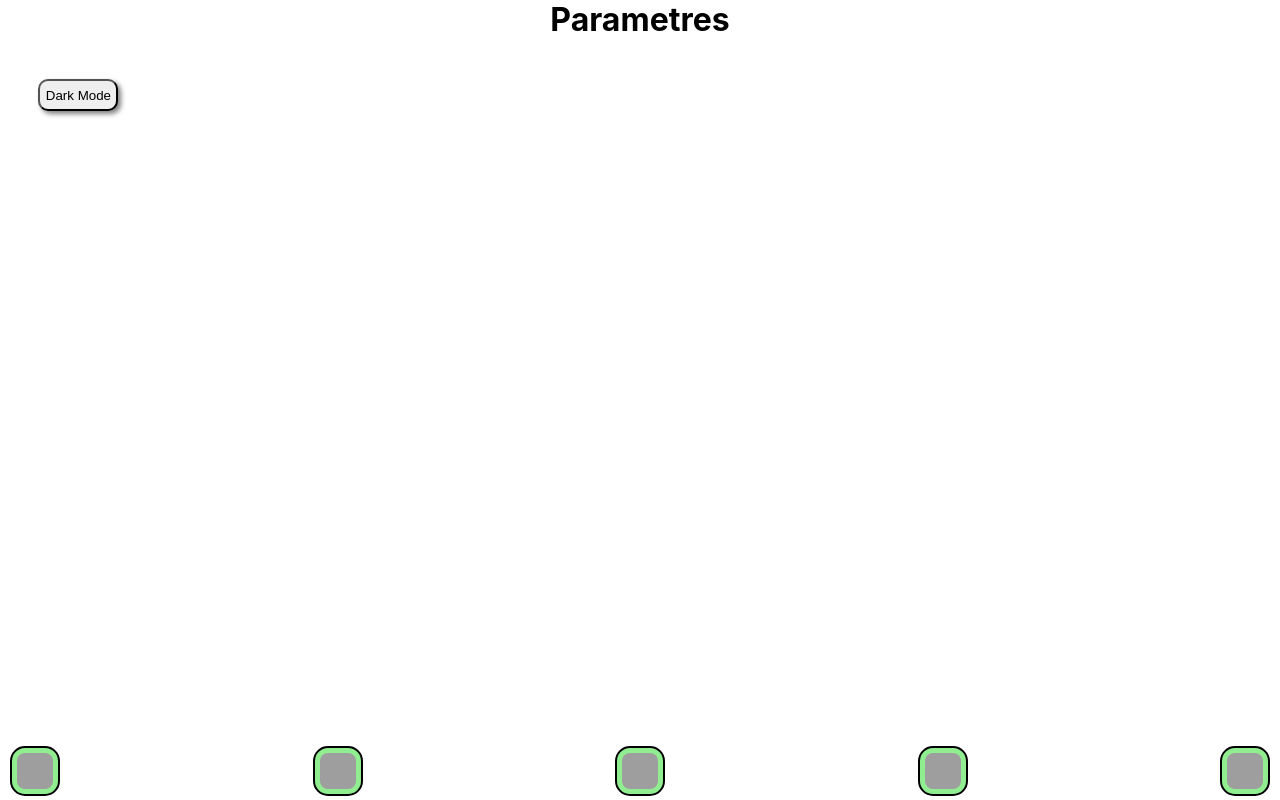
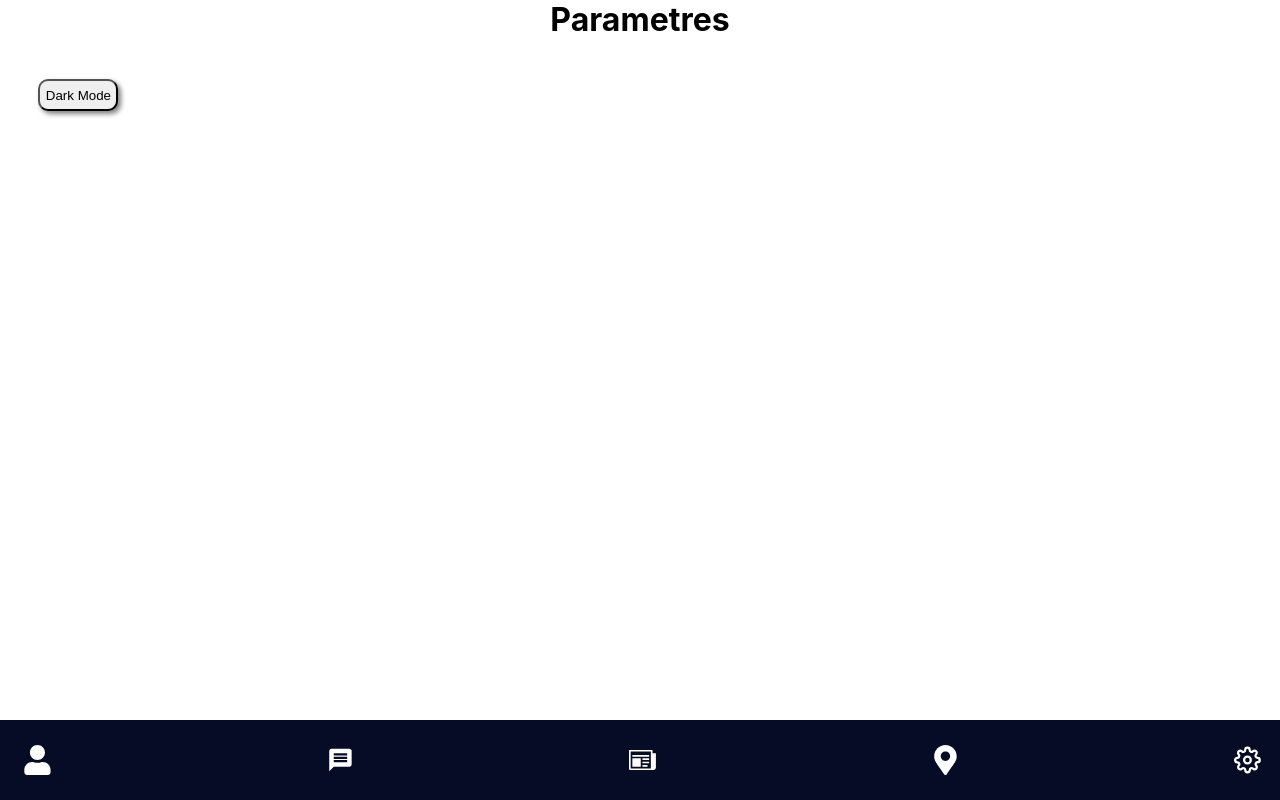
Before and after one commit to Ecotick/Ecotick_front, a React (Create React App) app: page /parametres in a window 1280 px wide. Built offline with nearby package versions, Linux system fonts and the light colour scheme; grey boxes are pictures that could not be loaded.

Commit message:
ajout sidebar

```diff
--- a/src/components/Nav.css
+++ b/src/components/Nav.css
@@ -2,15 +2,10 @@
   list-style-type: none;
   display: flex;
   justify-content: space-between;
+  align-items: center;
   position: fixed;
   width: 100vw;
   bottom: 0;
+  background-color: #060b26;
+  height: 10vh;
 }
-
-.nav-list img{
-  margin: 0 10px;
-  padding: 5px;
-  border-radius: 15px;
-  border: solid 2px black;
-  background-color: lightgreen;
-}
--- a/src/components/Nav.js
+++ b/src/components/Nav.js
@@ -2,70 +2,71 @@
 import { Link } from "react-router-dom";
 import { useState } from "react";
 // import logo from '../utilisateur.png';
-import * as FaIcons from "react-icons/fa";
-import * as AiIcons from "react-icons/ai";
 import { SidebarData } from "./SidebarData";
 import "./Nav.css";
 import "./Sidebar.css";
 import { IconContext } from "react-icons";
+import { NavbarData } from "./NavbarData";
+import * as FaIcons from 'react-icons/fa';
 
 function Nav() {
   const [sidebar, setSidebar] = useState(false);
   const showSidebar = () => setSidebar(!sidebar);
 
   return (
-    <IconContext.Provider value={{ color: "#fff" }}>
-      <div className="nav-list">
-        <Link to="/">
+    <IconContext.Provider value={{ style:{color: "#fff", fontSize: "30px" }}}>
+        {/*<Link to="/">
           <img
           src="https://image.flaticon.com/icons/png/512/483/483361.png"
           style={{ width: "50px", height: "50px" }}
           onClick={showSidebar}
           />
-          {/* <li>Home</li> */}
           </Link>
           <Link to="/Messagerie">
           <img
           src="https://image.flaticon.com/icons/png/512/482/482948.png"
           style={{ width: "50px", height: "50px" }}
           />
-          {/*<li>Messagerie</li>*/}
           </Link>
           <Link to="/MonFil">
           <img
           src="https://image.flaticon.com/icons/png/512/522/522511.png"
           style={{ width: "50px", height: "50px" }}
           />
-          {/*<li>Mon Fil</li>*/}
           </Link>
           <Link to="/Carte">
           <img
           src="https://image.flaticon.com/icons/png/512/484/484175.png"
           style={{ width: "50px", height: "50px" }}
           />
-          {/*<li>Carte</li>*/}
           </Link>
           <Link to="/Parametres">
           <img
           src="https://image.flaticon.com/icons/png/512/483/483390.png"
           style={{ width: "50px", height: "50px" }}
           />
-          {/*<li>Parametres</li>*/}
+        </Link> */}
+
+      <ul className="nav-list">
+        {NavbarData.map((item, index) => {
+          return (
+            <li key={index} className={item.cName}>
+            <Link to={item.path} onClick={showSidebar}>
+              {item.icon}
+
             </Link>
-      </div>
+          </li>
+          )
+        })}
+      </ul>
+
       <nav className={sidebar ? "nav-menu active" : "nav-menu"}>
         <ul className="nav-menu-items" onClick={showSidebar}>
-          <li className="navbar-toggle">
-            <Link to="#" className="menu-bars">
-              <AiIcons.AiOutlineClose />
-            </Link>
-          </li>
           {SidebarData.map((item, index) => {
             return (
               <li key={index} className={item.cName}>
                 <Link to={item.path}>
                   {item.icon}
-                  <span>{item.title}</span>
                 </Link>
               </li>
             );
--- /dev/null
+++ b/src/components/NavbarData.js
@@ -0,0 +1,42 @@
+import React from 'react';
+import * as FiIcons from 'react-icons/fi';
+import * as MdIcons from 'react-icons/md';
+import * as ImIcons from 'react-icons/im';
+import * as FaIcons from 'react-icons/fa';
+
+let showSidebar;
+
+export const NavbarData = [
+  {
+    title: 'MonEspace',
+    path: '/',
+    icon: <FaIcons.FaUser />,
+    func: 1,
+    cName: 'nav-text'
+  },
+  {
+    title: 'Message',
+    path: '/messagerie',
+    icon: <MdIcons.MdMessage />,
+    cName: 'nav-text'
+  },
+  {
+    title: 'Mon Fil d actualité',
+    path: '/monfil',
+    icon: <ImIcons.ImNewspaper />,
+    cName: 'nav-text'
+  },
+  {
+    title: 'Carte',
+    path: '/carte',
+    icon: <FaIcons.FaMapMarkerAlt />,
+    cName: 'nav-text'
+  },
+  {
+    title: 'Parametres',
+    path: '/parametres',
+    icon: <FiIcons.FiSettings />,
+    cName: 'nav-text'
+  },
+
+];
--- a/src/components/Sidebar.css
+++ b/src/components/Sidebar.css
@@ -14,8 +14,8 @@
 
 .nav-menu {
   background-color: #060b26;
-  width: 250px;
-  height: 100vh;
+  width: 80px;
+  height: 90vh;
   display: flex;
   justify-content: center;
   position: fixed;
@@ -33,9 +33,9 @@
   display: flex;
   justify-content: start;
   align-items: center;
-  padding: 8px 0px 8px 16px;
+  padding: 8px 0px 8px 8px;
   list-style: none;
-  height: 60px;
+  height: 20%;
 }
 
 .nav-text a {
--- a/src/components/SidebarData.js
+++ b/src/components/SidebarData.js
@@ -1,43 +1,38 @@
 import React from 'react';
-import * as FaIcons from 'react-icons/fa';
-import * as AiIcons from 'react-icons/ai';
-import * as IoIcons from 'react-icons/io';
+import * as FiIcons from 'react-icons/fi';
+import * as MdIcons from 'react-icons/md';
+import * as ImIcons from 'react-icons/im';
 
 export const SidebarData = [
   {
     title: 'Home',
     path: '/',
-    icon: <AiIcons.AiFillHome />,
+    icon: <FiIcons.FiSearch />,
     cName: 'nav-text'
   },
   {
     title: 'Reports',
     path: '/reports',
-    icon: <IoIcons.IoIosPaper />,
+    icon: <MdIcons.MdFavorite />,
     cName: 'nav-text'
   },
   {
-    title: 'Products',
-    path: '/products',
-    icon: <FaIcons.FaCartPlus />,
+    title: 'QR Code',
+    path: '/qrcode',
+    icon: <ImIcons.ImQrcode />,
     cName: 'nav-text'
   },
   {
-    title: 'Team',
-    path: '/team',
-    icon: <IoIcons.IoMdPeople />,
+    title: 'Coupons',
+    path: '/mescoupons',
+    icon: <FiIcons.FiGift />,
     cName: 'nav-text'
   },
   {
-    title: 'Messages',
-    path: '/messages',
-    icon: <FaIcons.FaEnvelopeOpenText />,
+    title: 'Tickets',
+    path: '/mestickets',
+    icon: <ImIcons.ImTicket />,
     cName: 'nav-text'
   },
-  {
-    title: 'Support',
-    path: '/support',
-    icon: <IoIcons.IoMdHelpCircle />,
-    cName: 'nav-text'
-  }
+
 ];
```
Lines whose indentation alone changed are shown as unchanged.
